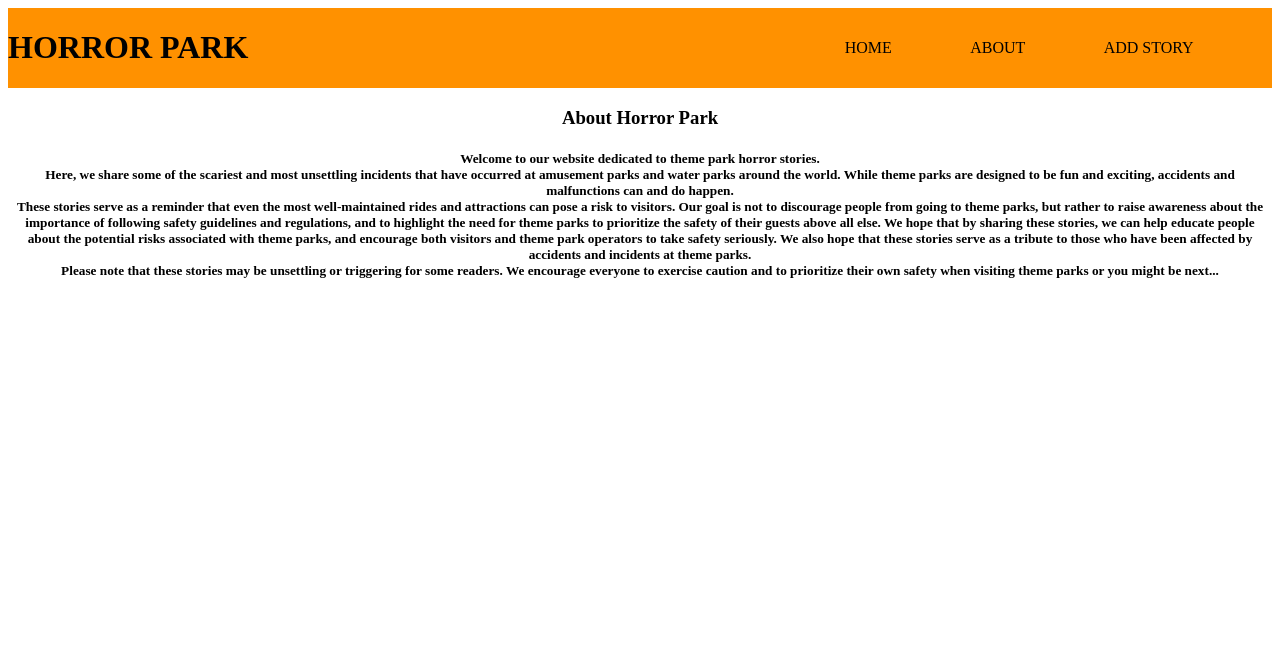
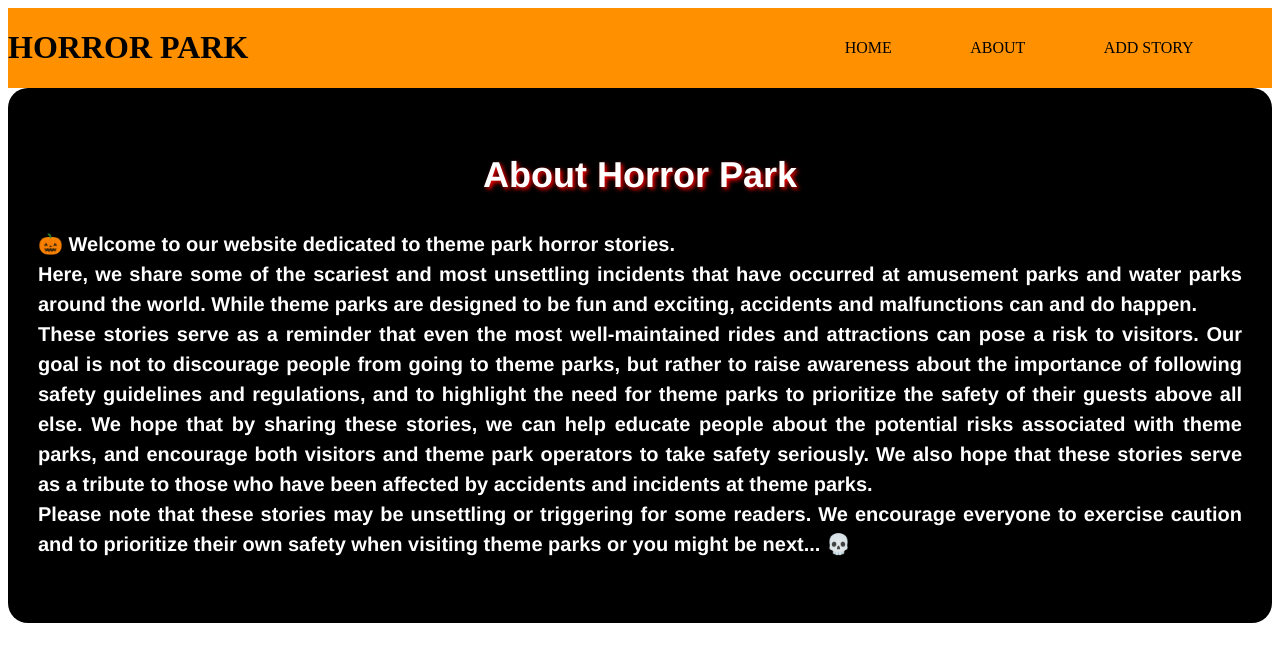
Before and after one commit to QueenlyCrimson/Theme-Park-Horror-Stories, a React (Create React App) app in the folder client/: page /about in a window 1280 px wide. Shown: the top 662 px of the page. Built offline with nearby package versions, Linux system fonts and the light colour scheme.

Commit message:
added dark styling to about page

```diff
--- a/client/src/components/About.jsx
+++ b/client/src/components/About.jsx
@@ -1,8 +1,10 @@
+import '../styles/About.css'
+
 const About = (props) => {
     return (
-        <div>
-            <h3>About Horror Park</h3>
-            <h5>
+        <div className='about-container'>
+            <h3 className='about-header'>About Horror Park</h3>
+            <h5 className='about-content'>
                 Welcome to our website dedicated to theme park horror stories.
                 <br />
                 Here, we share some of the scariest and most unsettling
--- /dev/null
+++ b/client/src/styles/About.css
@@ -0,0 +1,28 @@
+.about-container {
+    background-color: black;
+    color: white;
+    padding: 30px;
+    border-radius: 20px;
+    font-family: 'Franklin Gothic Medium', 'Arial Narrow', Arial, sans-serif;
+}
+
+.about-header {
+    font-size: 36px;
+    margin-bottom: 20px;
+    text-align: center;
+    text-shadow: 2px 2px 4px #ff0000;
+}
+
+.about-content {
+    font-size: 20px;
+    line-height: 1.5;
+    text-align: justify;
+}
+
+.about-content:before {
+    content: '🎃 ';
+}
+
+.about-content:after {
+    content: ' 💀';
+}
```
